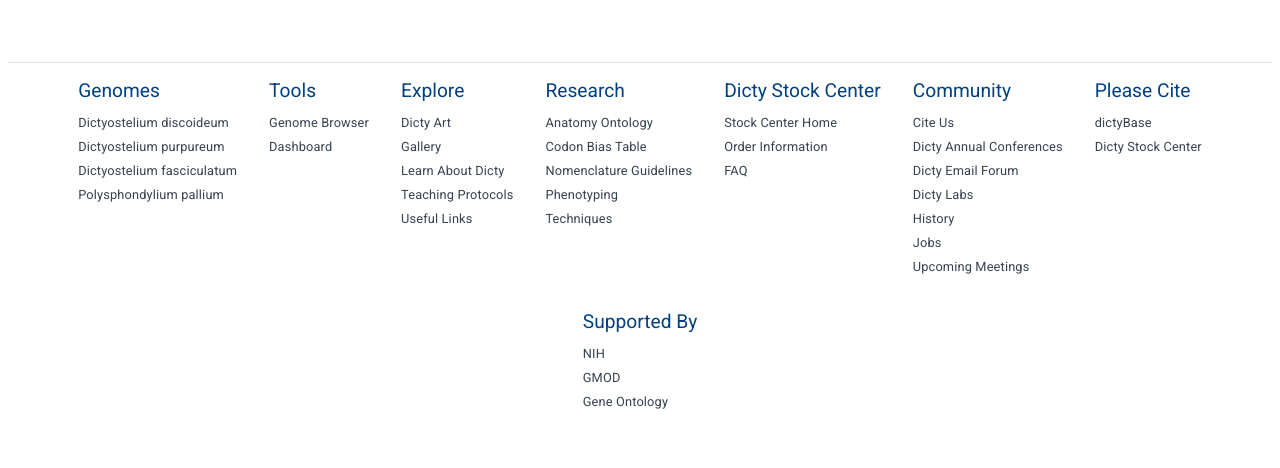
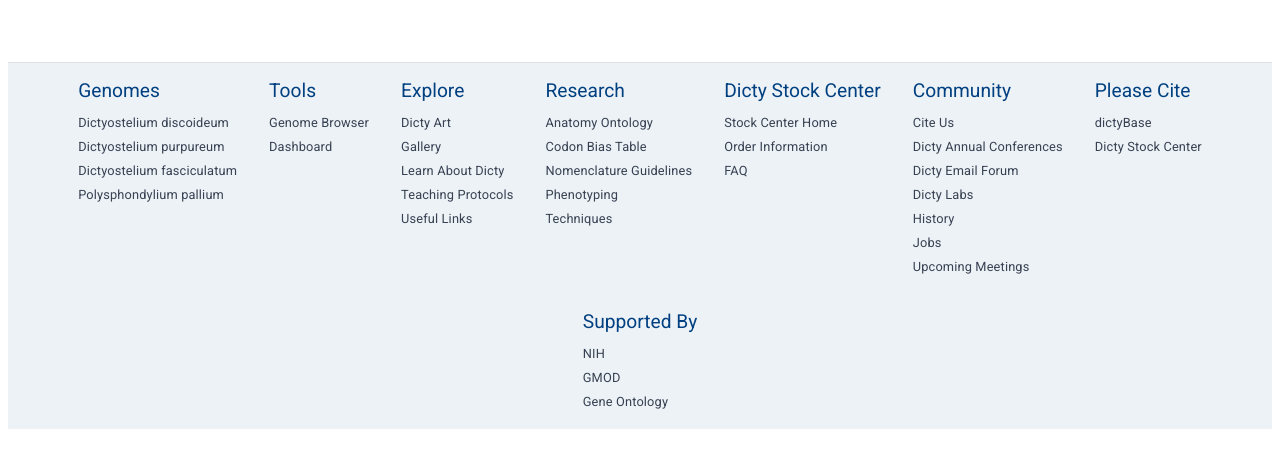
Before and after one commit to dictyBase/dicty-components-header-footer, a React (Create React App) app in the folder example/: page / in a window 1280 px wide. Shown: the part 206-674 px from the top of the page. Built offline with nearby package versions, Linux system fonts and the light colour scheme.

Commit message:
refactor: add grey background to light footer

```diff
--- a/example/src/LightFooter.tsx
+++ b/example/src/LightFooter.tsx
@@ -6,6 +6,9 @@
 import footerLinks from "./data/footer"
 
 const useStyles = makeStyles((theme: Theme) => ({
+  container: {
+    backgroundColor: "#edf2f7",
+  },
   gridItem: {
     [theme.breakpoints.down("xs")]: {
       width: "50%",
@@ -29,7 +32,7 @@
     listStyle: "none",
   },
   link: {
-    color: "rgb(55, 65, 81)",
+    color: "#374151",
     fontSize: "0.8em",
     textDecoration: "none",
     "&:hover": {
@@ -82,7 +85,7 @@
   return (
     <React.Fragment>
       <Divider />
-      <Grid container justify="center">
+      <Grid container justify="center" className={classes.container}>
         {footerSections(footerLinks)}
       </Grid>
     </React.Fragment>
```
